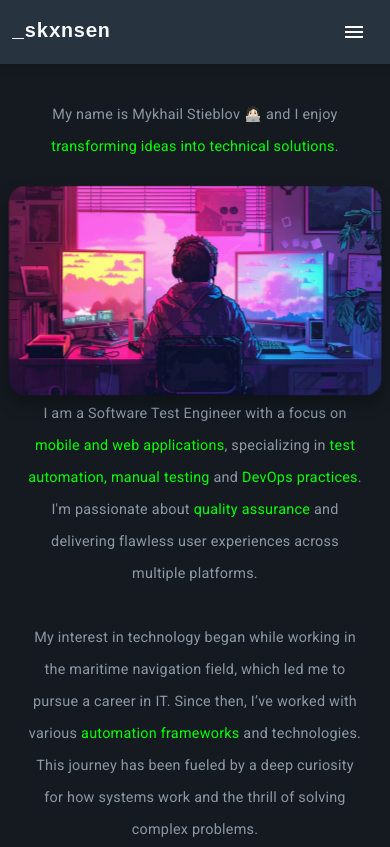
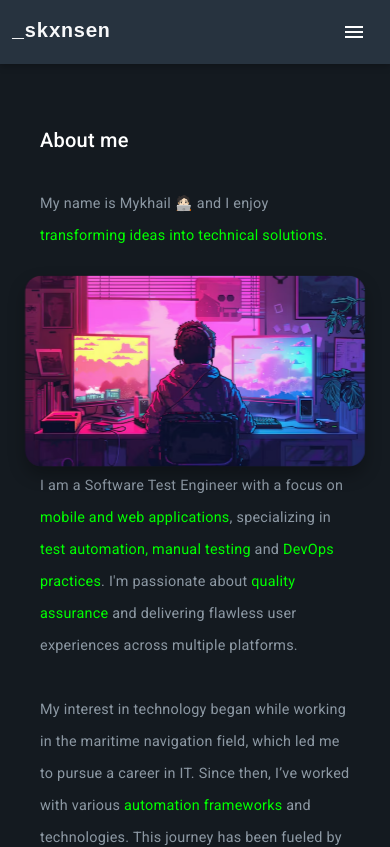
Before and after one commit to skxnsen/portfolio, an Angular app: page /about in a window 390 px wide. Shown: the top 847 px of the page. Built offline with nearby package versions, Linux system fonts and the light colour scheme.

Commit message:
layout fix

```diff
--- a/src/app/about/about.component.css
+++ b/src/app/about/about.component.css
@@ -9,14 +9,13 @@
   display: flex;
   flex-direction: column;
   align-items: center;
-  padding: 10px;
 }
 
 .content-left {
   max-width: 800px;
   width: 100%;
-  padding: 20px;
   box-sizing: border-box;
+  text-align: left;
 }
 
 /* About Image */
@@ -54,13 +53,6 @@
 
 /* Responsive Design */
 @media (max-width: 768px) {
-  .default-container {
-    padding: 10px;
-  }
-
-  .content {
-    padding: 0;
-  }
 
   .col-lg-8 {
     width: 100%;
@@ -85,9 +77,6 @@
     width: 100%;
   }
 
-  .content-left {
-    padding: 15px;
-  }
 }
 
 /* Adjustments for very small devices (optional) */
--- a/src/app/about/about.component.html
+++ b/src/app/about/about.component.html
@@ -2,9 +2,9 @@
     <div class="col-lg-8">
         <div class="content">
             <div class="content-left">
-                <h2 class="default-topic">About me</h2>
+                <h2 class="default-topic" id="skills-heading">About me</h2>
                 <p class="default-p">
-                    My name is Mykhail Stieblov 🧑🏻‍💻 and I enjoy <span class="default-highlight">transforming ideas into technical solutions</span>.
+                    My name is Mykhail 🧑🏻‍💻 and I enjoy <span class="default-highlight">transforming ideas into technical solutions</span>.
                 </p>
                 <p>
                     <img src="../../assets/about1.jpg" alt="Programmer Animation" class="about-picture">
--- a/src/app/app.component.html
+++ b/src/app/app.component.html
@@ -1,3 +1,3 @@
-<app-header></app-header>
-<app-content></app-content>
-<app-footer></app-footer>
+<div class="wrapper"><app-header></app-header>
+<app-content></app-content></div>
+<div class="footer-wrap"><app-footer></app-footer></div>
--- a/src/app/card/card.component.css
+++ b/src/app/card/card.component.css
@@ -4,7 +4,7 @@
     justify-content: space-around;
     background-color: #27333f;
     color: white;
-    margin-top: 50px;
+    margin-top: 10px;
     border: 2px solid #b0caf063;
 }
 
--- a/src/app/contact/contact.component.css
+++ b/src/app/contact/contact.component.css
@@ -1,7 +1,4 @@
 /* Add margin to the top of the container */
-.align-items-center {
-  margin-top: 0px;
-}
 
 /* Contact card styles */
 .contact-card {
@@ -170,10 +167,6 @@ h1 {
 
 /* Mobile screens */
 @media (max-width: 768px) {
-  .align-items-center {
-    margin-top: 80px; /* Adjust for sticky header */
-  }
-
   .contact-title {
     font-size: 2rem !important;
   }
--- a/src/app/content/content.component.html
+++ b/src/app/content/content.component.html
@@ -1 +1,2 @@
-<router-outlet></router-outlet>
+<!-- app-content.component.html -->
+<router-outlet></router-outlet> <!-- This will render your routed components -->
--- a/src/app/footer/footer.component.css
+++ b/src/app/footer/footer.component.css
@@ -1,7 +1,8 @@
 .footer {
   background-color: #27333f;
-  padding: 20px 0;
+  padding: 10px 0;
   color: #adb5bd;
+  margin-top: auto;
 }
 
 .footer .container {
@@ -72,7 +73,8 @@
 @media (max-width: 768px) {
   .footer-content {
     flex-direction: column;
-    align-items: flex-start; /* Keep text on left */
+    justify-content: space-between;
+    align-items: center; /* Keep text on left */
   }
 
   .footer p {
@@ -82,7 +84,6 @@
   }
 
   .footer-icons {
-    justify-content: flex-start; /* Align icons to left */
     flex-wrap: wrap;
     gap: 15px;
   }
--- a/src/app/header/header.component.css
+++ b/src/app/header/header.component.css
@@ -6,9 +6,8 @@ header {
   }
 
   .sticky {
-    position: fixed;
+    position: sticky;
     top: 0;
-    overflow: hidden;
     z-index: 10;
     width: 100%;
     box-shadow: 0 2px 8px rgba(0, 0, 0, 0.2);
@@ -74,7 +73,7 @@ header {
   }
 
   .sidenav-container {
-    height: 100%;
+    height: 50%;
     background: transparent;
     position: absolute; /* Position it over content */
     top: 0;
@@ -100,7 +99,7 @@ header {
     position: fixed; /* Keep it fixed on top */
     top: 0;
     right: 0;
-    height: 100%; /* Ensure the sidebar takes up the full height */
+    height: 50%; /* Ensure the sidebar takes up the full height */
     transform: translateX(100%); /* Initially hidden */
     transition: transform 0.3s ease-in-out; /* Smooth transition */
     z-index: 1060; /* Ensure it's above the content */
--- a/src/app/skills/skills.component.css
+++ b/src/app/skills/skills.component.css
@@ -2,77 +2,26 @@
 .default-container {
   display: flex;
   flex-direction: column;
-  align-items: flex-start;
-  padding: 20px; /* Base padding */
+  align-items: center;
 }
 
 .content {
   display: flex;
   flex-direction: column;
-  align-items: flex-start;
-  padding: 10px;
+  align-items: center;
 }
 
 .content-left {
   max-width: 800px;
   width: 100%;
-  padding: 20px;
   box-sizing: border-box;
-  text-align: left; /* Ensure text is left-aligned */
-}
-
-/* About Image */
-.about-picture {
-  border-radius: 15px; /* Rounded corners */
-  align-items: flex-start;
-  transition: transform 0.3s ease, box-shadow 0.3s ease; /* Smooth transition for animation */
-  width: 100%;
-  max-width: 450px; /* Maximum size */
-  max-height: 350px; /* Maximum size */
-  height: auto;
-  display: block;
-  margin: 0 auto;
-  animation: pulseAnimation 15s ease-in-out infinite; /* Continuous animation */
-}
-
-.about-picture:hover {
-  transform: scale(1.1); /* Slightly zoom in */
-  box-shadow: 0 8px 16px rgba(0, 0, 0, 0.3); /* Fancy shadow on hover */
-}
-
-@keyframes pulseAnimation {
-  0% {
-      transform: scale(1); /* Normal size */
-      box-shadow: 0 4px 8px rgba(0, 0, 0, 0.2); /* Subtle shadow */
-  }
-  50% {
-      transform: scale(1.1); /* Slight zoom in */
-      box-shadow: 0 8px 16px rgba(0, 0, 0, 0.3); /* More prominent shadow */
-  }
-  100% {
-      transform: scale(1); /* Back to normal size */
-      box-shadow: 0 4px 8px rgba(0, 0, 0, 0.2); /* Subtle shadow */
-  }
+  text-align: left;
 }
 
 /* Responsive Design */
 @media (max-width: 768px) {
-  .default-container {
-    padding: 10px; /* Reduced padding for mobile */
-  }
-
-  .content {
-    padding: 0; /* No extra padding on content */
-  }
-
   .col-lg-8 {
     width: 100%; /* Ensure it takes full width on smaller screens */
-  }
-
-  /* Adjust image sizes for smaller screens */
-  .about-picture {
-    max-width: 90%;
-    max-height: 250px; /* Reduced height for mobile */
   }
 
   /* Adjust text for smaller screens */
@@ -89,7 +38,6 @@
   }
 
   .content-left {
-    padding: 15px; /* Reduced padding for mobile */
     text-align: left; /* Ensure content is left-aligned */
   }
 }
@@ -104,8 +52,4 @@
     font-size: 0.9rem; /* Smaller paragraph font */
   }
 
-  .about-picture {
-    max-width: 100%; /* Full width for very small devices */
-    max-height: 200px; /* Reduced max-height for smaller devices */
-  }
 }
--- a/src/styles.css
+++ b/src/styles.css
@@ -15,8 +15,20 @@ html, body {
   height: 100%;
   margin: 0;
   font-family: Roboto, "Helvetica Neue", sans-serif;
+  background-color: #141a20;
 }
 
+.wrapper {
+  min-height: 100%;
+  height: auto !important;
+  height: 100%;
+  margin: 0 auto -40px;
+  background-color: #141a20;
+ }
+
+.footer-wrap {
+  margin-top: auto;
+}
 /* Link hover underline effect */
 .a-green {
   color: #adb5bd;
@@ -69,10 +81,10 @@ button:hover {
 /* Containers and Typography */
 .default-container {
   background: #141a20;
-  padding: 40px 20px;
-  min-height: 94vh;
+  padding: 60px;
   overflow-y: auto;
   display: flex;
+  flex: 1;
   justify-content: center;
   align-items: center;
   flex-direction: column;
@@ -218,7 +230,8 @@ blockquote {
 /* Viewport-wide adjustments for mobile-first approach */
 @media (max-width: 768px) {
   .default-container {
-      padding: 20px 10px;
+      padding: 40px;
+      padding-top: 60px;
       text-align: center;
   }
   .default-title {
```
